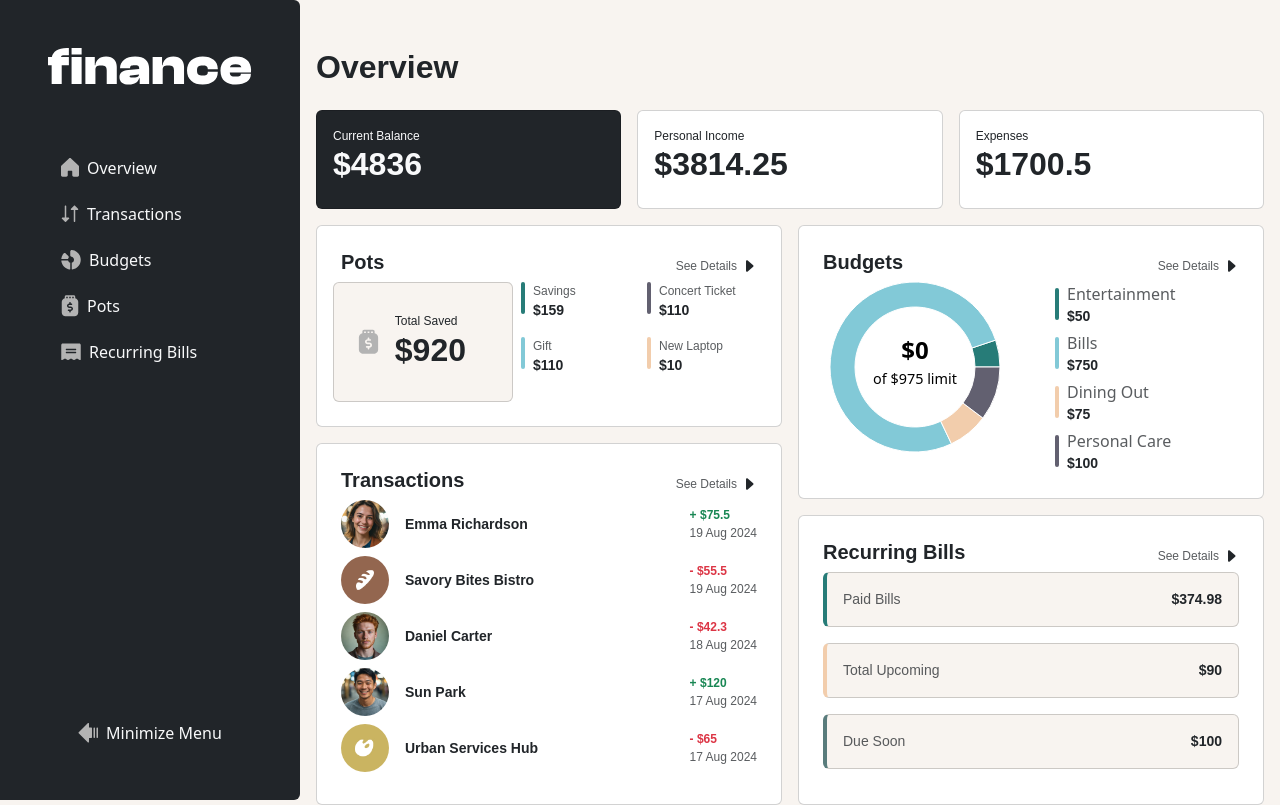
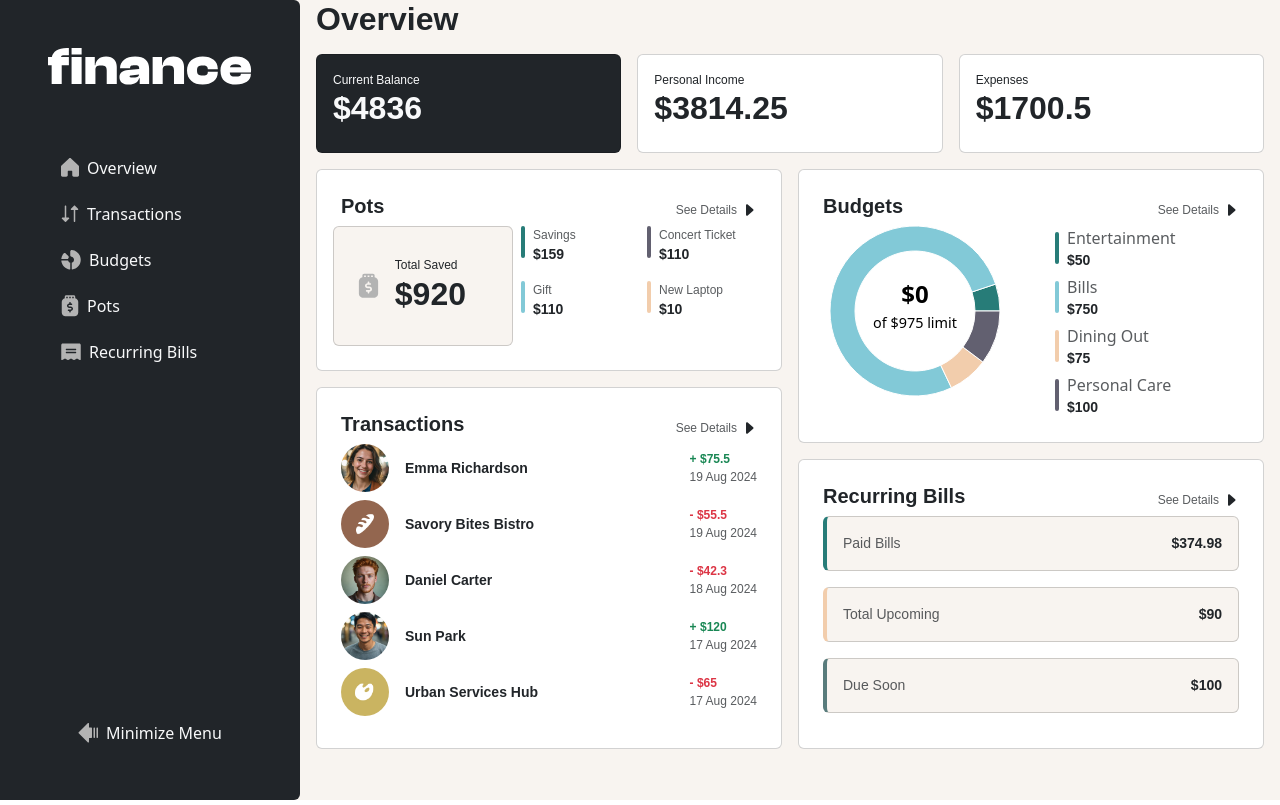
Before and after one commit to abdalsimam1-sketch/personal-finance-app, a React (Vite) app: page / in a window 1280 px wide. Built offline with nearby package versions, Linux system fonts and the light colour scheme.

Commit message:
fix : remove margins from the title component

```diff
--- a/src/components/UI/Title.jsx
+++ b/src/components/UI/Title.jsx
@@ -2,8 +2,8 @@ import React from "react";
 
 export const Title = ({ children }) => {
   return (
-    <div className="mt-5">
-      <h1 className="text-preset-1 ">{children}</h1>
+    <div>
+      <h1 className="text-preset-1 m-0">{children}</h1>
     </div>
   );
 };
```
